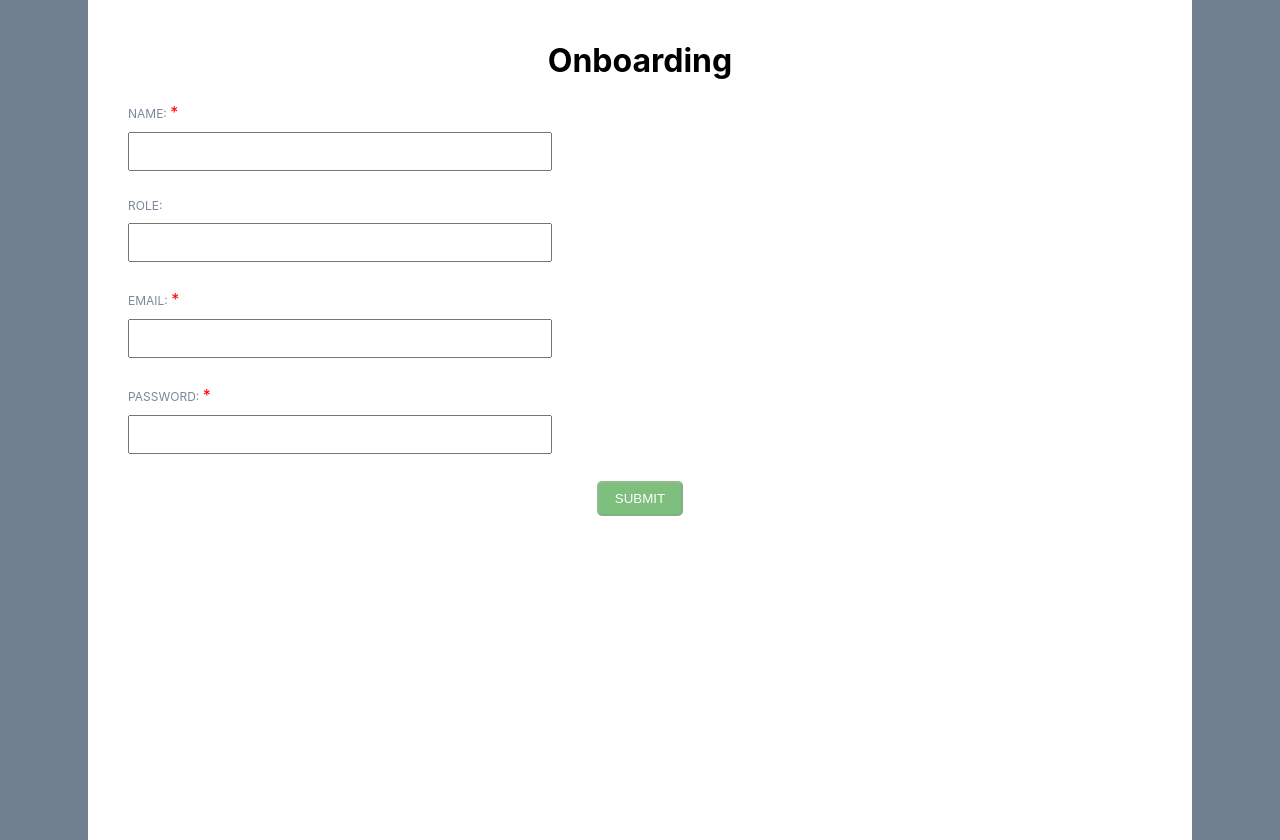
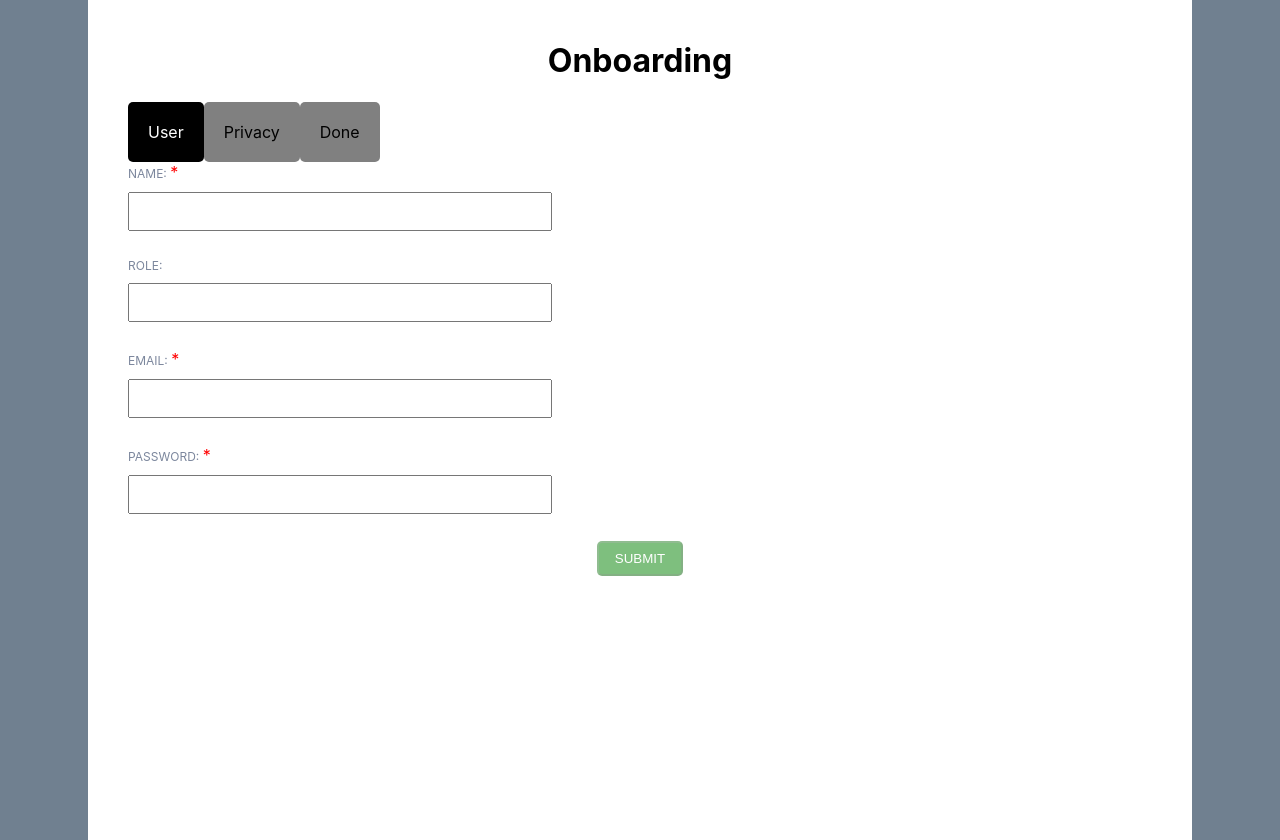
Before and after one commit to arathi-sreekumar/forms-exercise, a React (Create React App) app: page / in a window 1280 px wide. Built offline with nearby package versions, Linux system fonts and the light colour scheme.

Commit message:
feat: add a progress bar and steps to the user flow

```diff
--- /dev/null
+++ b/src/onboarding/components/progress/progress.scss
@@ -0,0 +1,24 @@
+.progress-bar {
+  display: flex;
+  flex-direction: row;
+}
+
+.step {
+  padding: 20px;
+  border-radius: 5px;
+}
+
+.prev {
+  color: black;
+  background-color: lawngreen;
+}
+
+.current {
+  background-color: black;
+  color: white;
+}
+
+.next {
+  color: black;
+  background-color: gray;
+}
--- /dev/null
+++ b/src/onboarding/components/progress/progress.tsx
@@ -0,0 +1,45 @@
+import clsx from 'clsx';
+import React from 'react';
+
+import { STEPS } from '../../../core/constants';
+
+import './progress.scss';
+
+interface Props {
+  currentStep: STEPS;
+}
+
+interface ProgressStep {
+  name: string;
+}
+
+const PROGRESS_STEPS: ProgressStep[] = [
+  {
+    name: 'User'
+  },
+  {
+    name: 'Privacy'
+  },
+  {
+    name: 'Done'
+  }
+];
+
+export const ProgressBar: React.FC<Props> = ({ currentStep }) => {
+  const getStepClass = (index: number) => {
+    if (index < currentStep) {
+      return 'prev';
+    } else if (index === currentStep) {
+      return 'current';
+    }
+    return 'next';
+  }
+
+  return (
+    <div className="progress-bar">
+      {PROGRESS_STEPS.map((value, index) => {
+        return <div className={clsx('step', getStepClass(index))} key={`progress_${index}`}>{value.name}</div>
+      })}
+    </div>
+  );
+}
--- a/src/onboarding/onboarding.tsx
+++ b/src/onboarding/onboarding.tsx
@@ -1,8 +1,11 @@
 import React, { useState } from 'react';
+
+import { STEPS } from '../core/constants';
 import { User } from '../core/types';
 import { UserStep } from './components/user/user';
 
 import './onboarding.scss';
+import { ProgressBar } from './components/progress/progress';
 
 const initialiseUser = () => ({
   name: '',
@@ -12,16 +15,27 @@ const initialiseUser = () => ({
 });
 
 export const OnBoarding = () => {
+  const [step, setStep] = useState<STEPS>(STEPS.USER);
   const [user, setUser] = useState<User>(initialiseUser());
 
-  const updateUser = (user: User) => {
+  const updateUserAndNext = (user: User) => {
     setUser(user);
+    setStep(STEPS.PRIVACY);
+  }
+
+  const getStepToDisplay = () => {
+    switch (step) {
+      case STEPS.USER: return <UserStep user={user} onSubmit={updateUserAndNext} />;
+      case STEPS.PRIVACY: return (<div> TODO PRIVACY </div>);
+      case STEPS.DONE: return <div>TODO DONE PAGE</div>
+    }
   }
 
   return (
-    <main className="main" data-testid="">
+    <main className="main">
       <h1>Onboarding</h1>
-      <UserStep user={user} onSubmit={updateUser} />
+      <ProgressBar currentStep={step} />
+      {getStepToDisplay()}
     </main>
   );
 }
```
Also changed, not shown: 1 other file (tests, documents, lock files or other folders).
